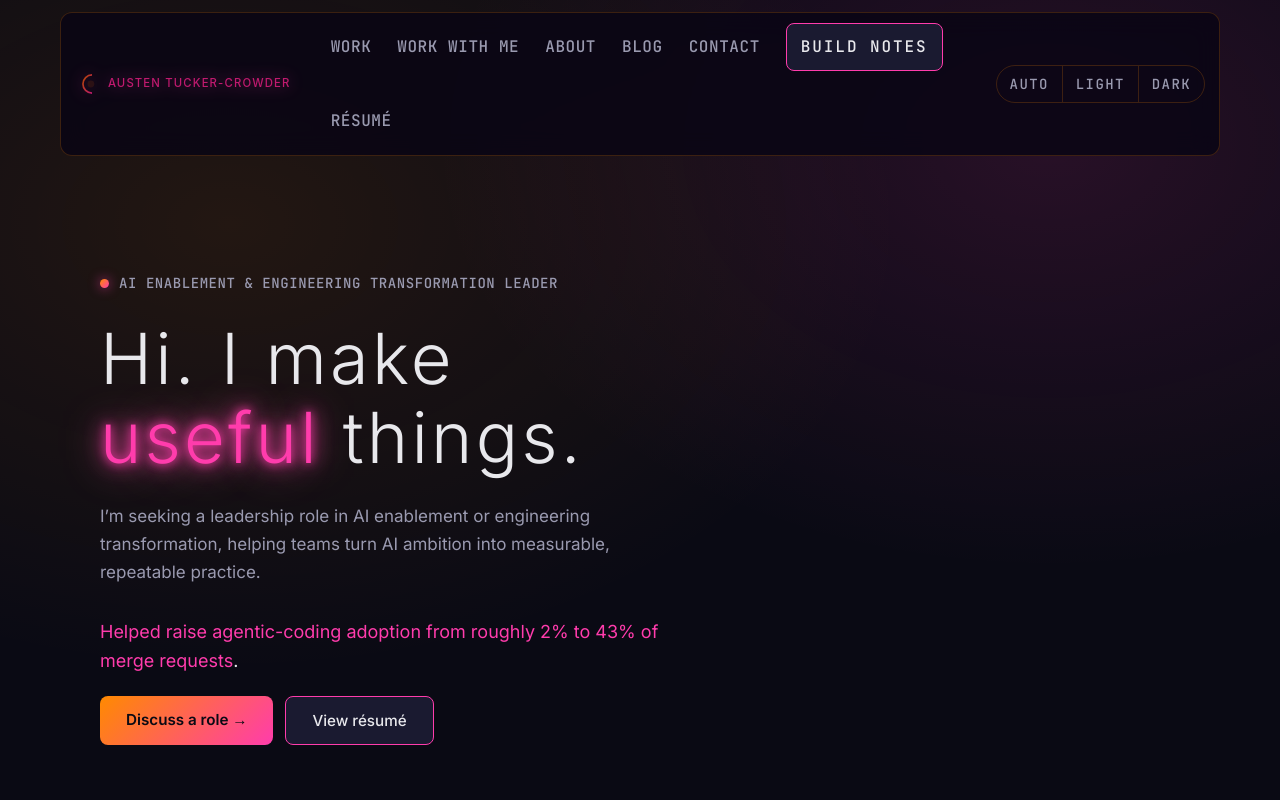
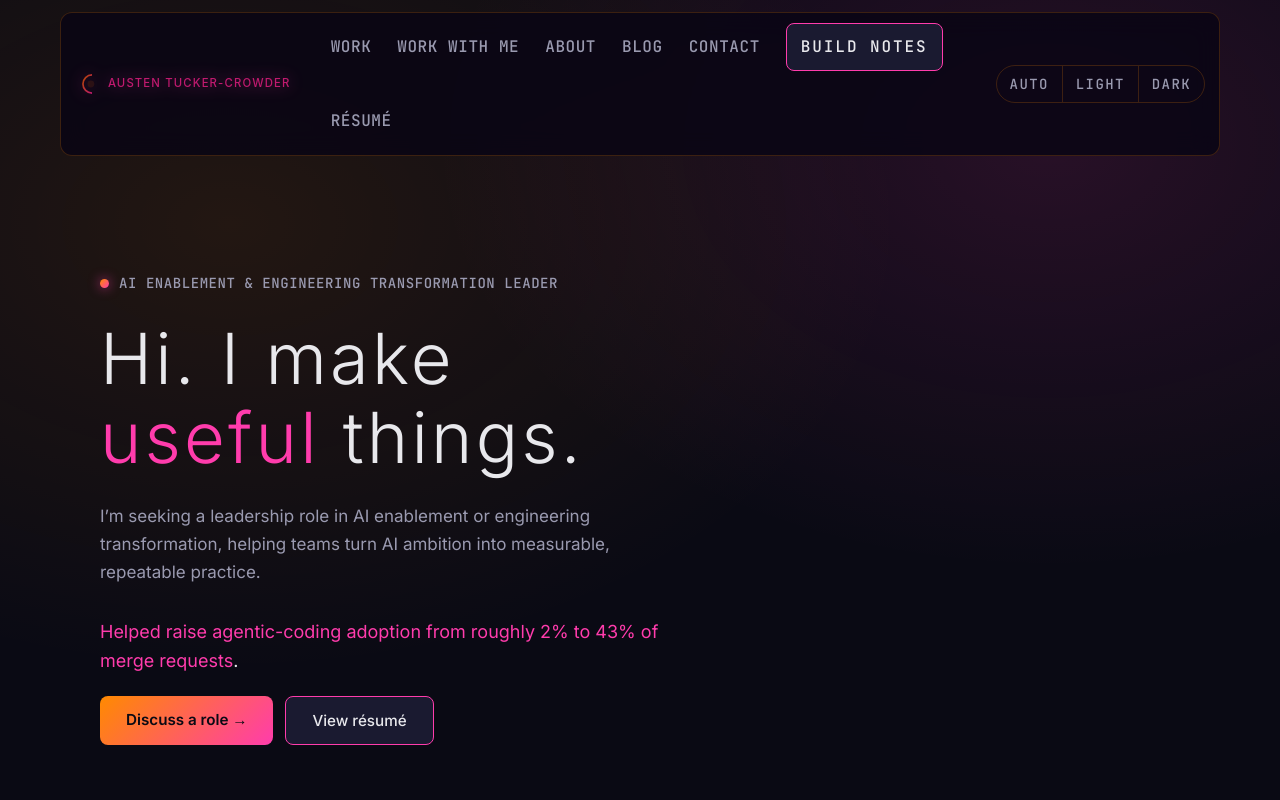
Before and after one commit to Arcadesys/work-thearcades-me, a Next.js app: page / in a window 1280 px wide. Shown: the top 800 px of the page. Built offline with nearby package versions, Linux system fonts and the light colour scheme.

Commit message:
Remove heading text glow

```diff
--- a/app/globals.css
+++ b/app/globals.css
@@ -811,7 +811,7 @@ textarea::placeholder {
 
 .glow-accent {
   color: var(--pink);
-  text-shadow: var(--glow-pink);
+  text-shadow: none;
 }
 
 .hero-tagline {
```
